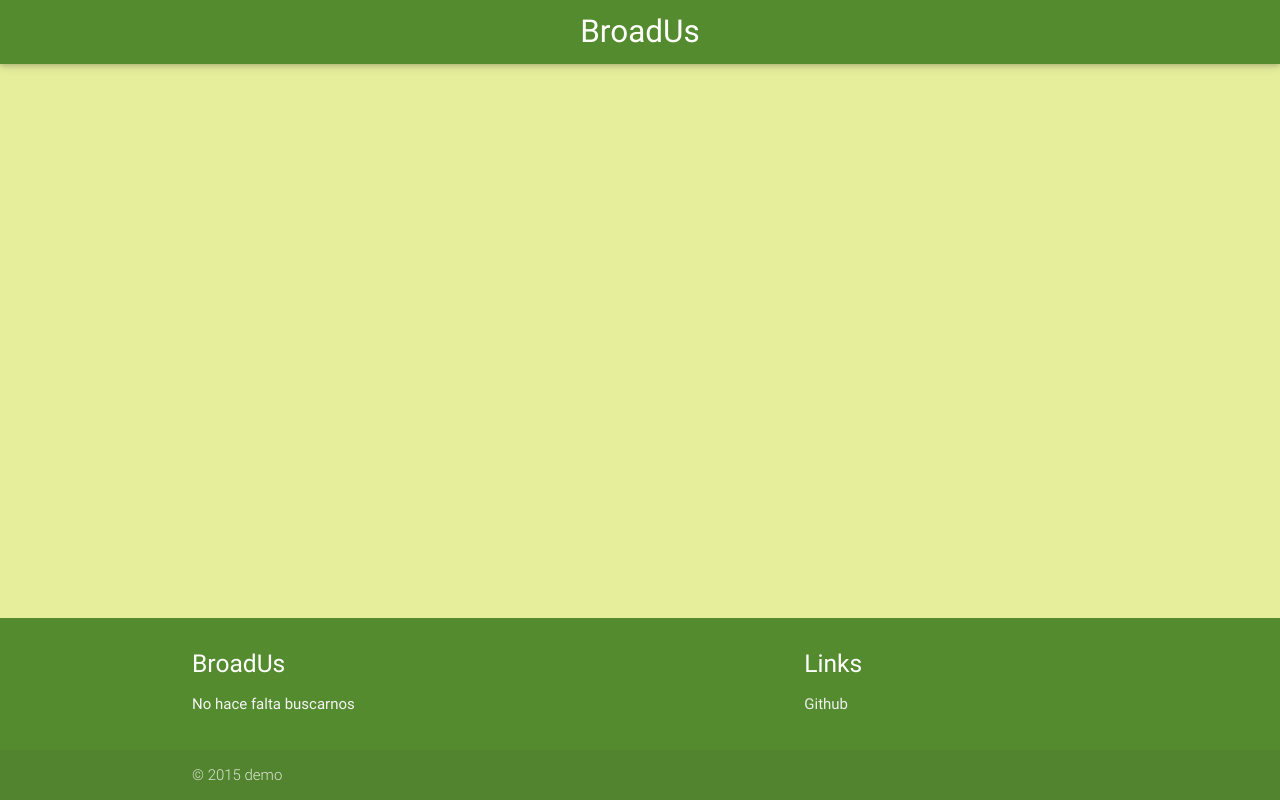
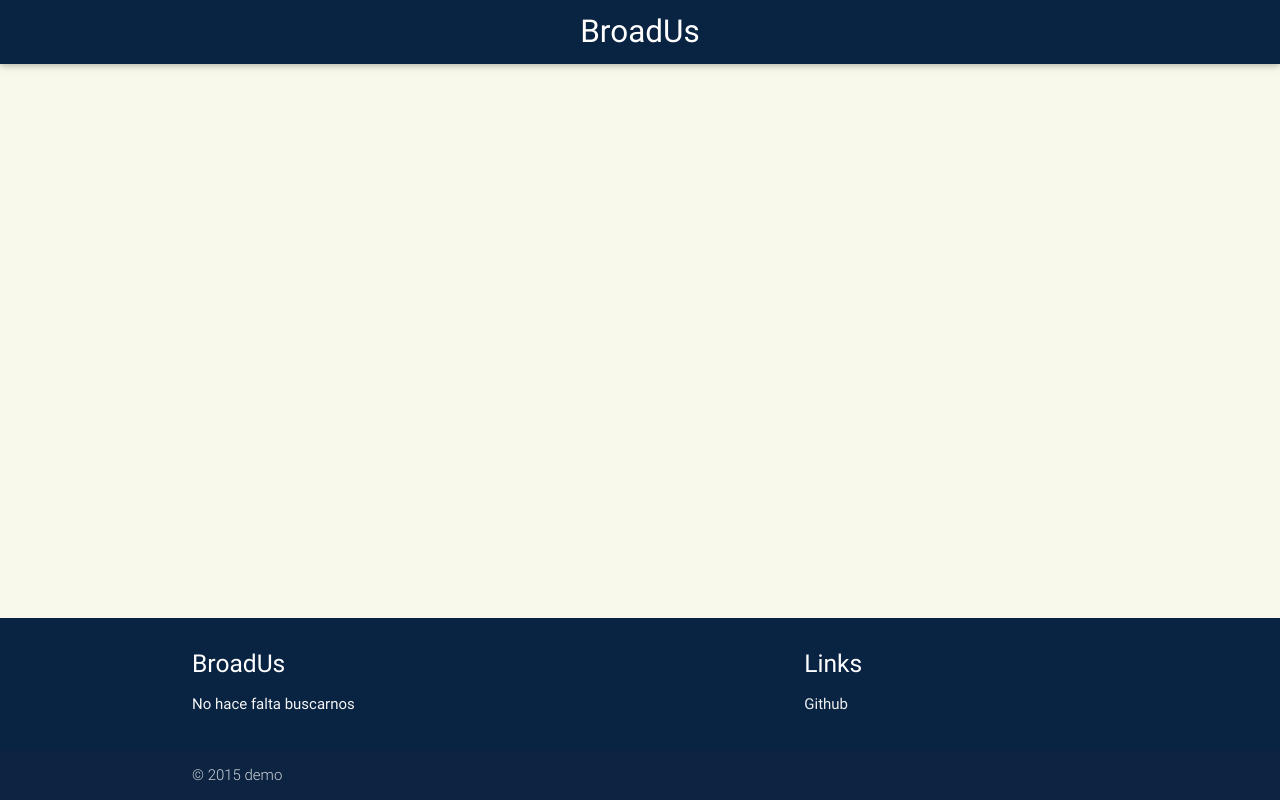
Before and after one commit to FranciscodeMaussion/Broadcast-To-Us, a Django app: page / in a window 1280 px wide. Run offline with Django 3.2, Linux system fonts and the light colour scheme.

Commit message:
Colores de interfaz

```diff
--- a/brodus/static/css/my_style.css
+++ b/brodus/static/css/my_style.css
@@ -2,8 +2,13 @@ body {
     display: flex;
     min-height: 100vh;
     flex-direction: column;
+    background-color: #F9F9EB !important;
 }
 
 main {
     flex: 1 0 auto;
 }
+
+.my-blue{
+    background-color: #092342 !important;
+}
--- a/brodus/templates/base.html
+++ b/brodus/templates/base.html
@@ -9,10 +9,10 @@
         {% block titulo %}
         {% endblock %}
     </head>
-    <body class="lime lighten-3">
+    <body>
         <header>
             <nav>
-                <div class="nav-wrapper light-green darken-3">
+                <div class="nav-wrapper my-blue">
                     <a href="#!" class="center brand-logo">BroadUs</a>
                     <ul class="right hide-on-med-and-down">
                         <!--<li><a href="#!"><i class="material-icons">search</i></a></li>!-->
@@ -27,7 +27,7 @@
             {% block content %}
             {% endblock %}
         </main>
-        <footer class="page-footer site-footer light-green darken-3">
+        <footer class="page-footer site-footer my-blue">
             <div class="container">
                 <div class="row">
                     <div class="col l6 s12">
```
